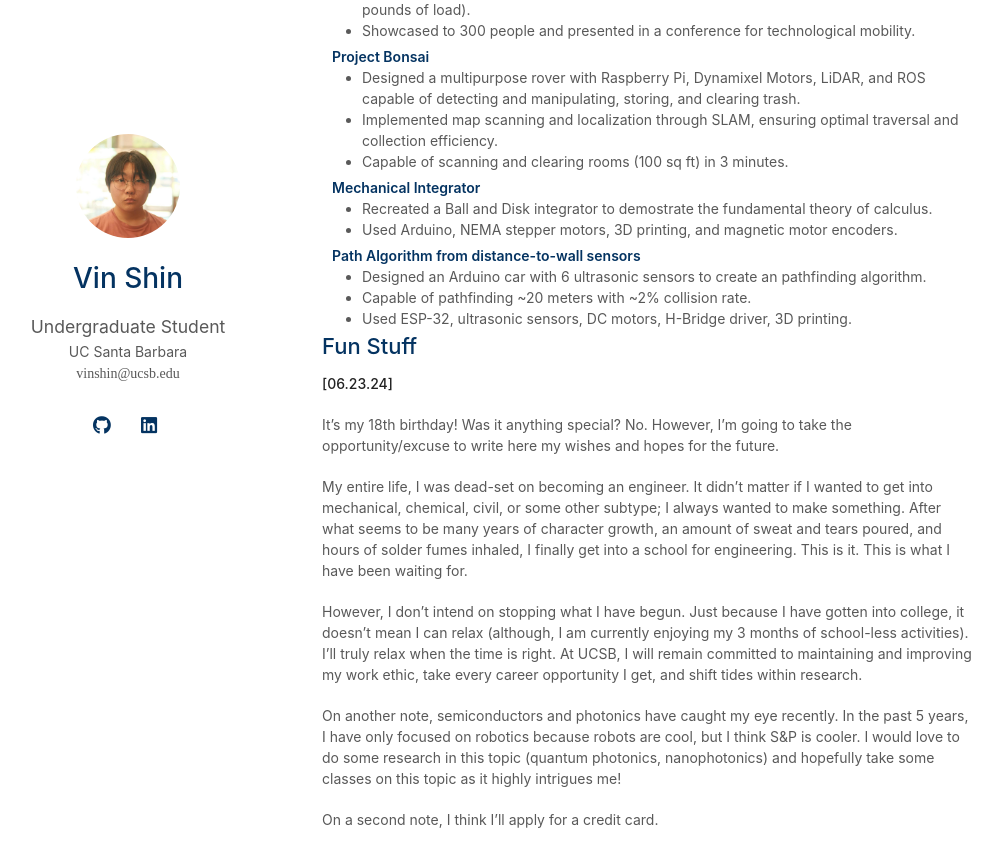
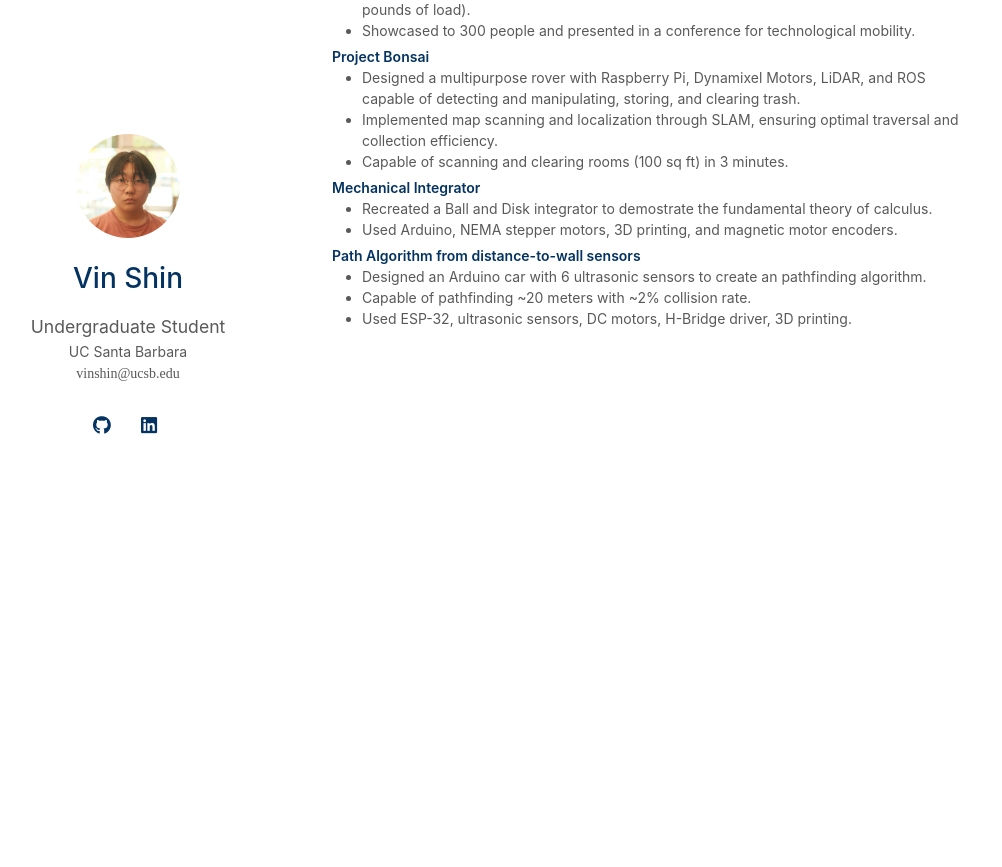
Before and after one commit to vin-shin/vinshin.github.io, a Jekyll site: the page built from index.md, in a window 1280 px wide and 900 px high, scrolled down 775 px. Shown: the top 867 px of the window, without its empty margins (148-1150 px from the left). Built offline with Jekyll 4.4.1, drawn with Linux system fonts in a browser that asks for light colours; nearby versions of some CDN libraries; a style sheet for code colours, icons or effects is not loaded; our own code applies the rules of GitHub Pages for plain Markdown files; after the commit the page ends 1180 px from its top, so only the background shows below that.

Commit message:
sds
sdsd

```diff
--- a/index.md
+++ b/index.md
@@ -30,17 +30,3 @@
 
 
 {% include_relative _includes/services.md %}
-
-## Fun Stuff
-
-**[06.23.24]**
-
-It's my 18th birthday! Was it anything special? No. However, I'm going to take the opportunity/excuse to write here my wishes and hopes for the future.
-
-My entire life, I was dead-set on becoming an engineer. It didn't matter if I wanted to get into mechanical, chemical, civil, or some other subtype; I always wanted to make something. After what seems to be many years of character growth, an amount of sweat and tears poured, and hours of solder fumes inhaled, I finally get into a school for engineering. This is it. This is what I have been waiting for.
-
-However, I don’t intend on stopping what I have begun. Just because I have gotten into college, it doesn’t mean I can relax (although, I am currently enjoying my 3 months of school-less activities). I’ll truly relax when the time is right. At UCSB, I will remain committed to maintaining and improving my work ethic, take every career opportunity I get, and shift tides within research.
-
-On another note, semiconductors and photonics have caught my eye recently. In the past 5 years, I have only focused on robotics because robots are cool, but I think S&P is cooler. I would love to do some research in this topic (quantum photonics, nanophotonics) and hopefully take some classes on this topic as it highly intrigues me!
-
-On a second note, I think I’ll apply for a credit card.
```
